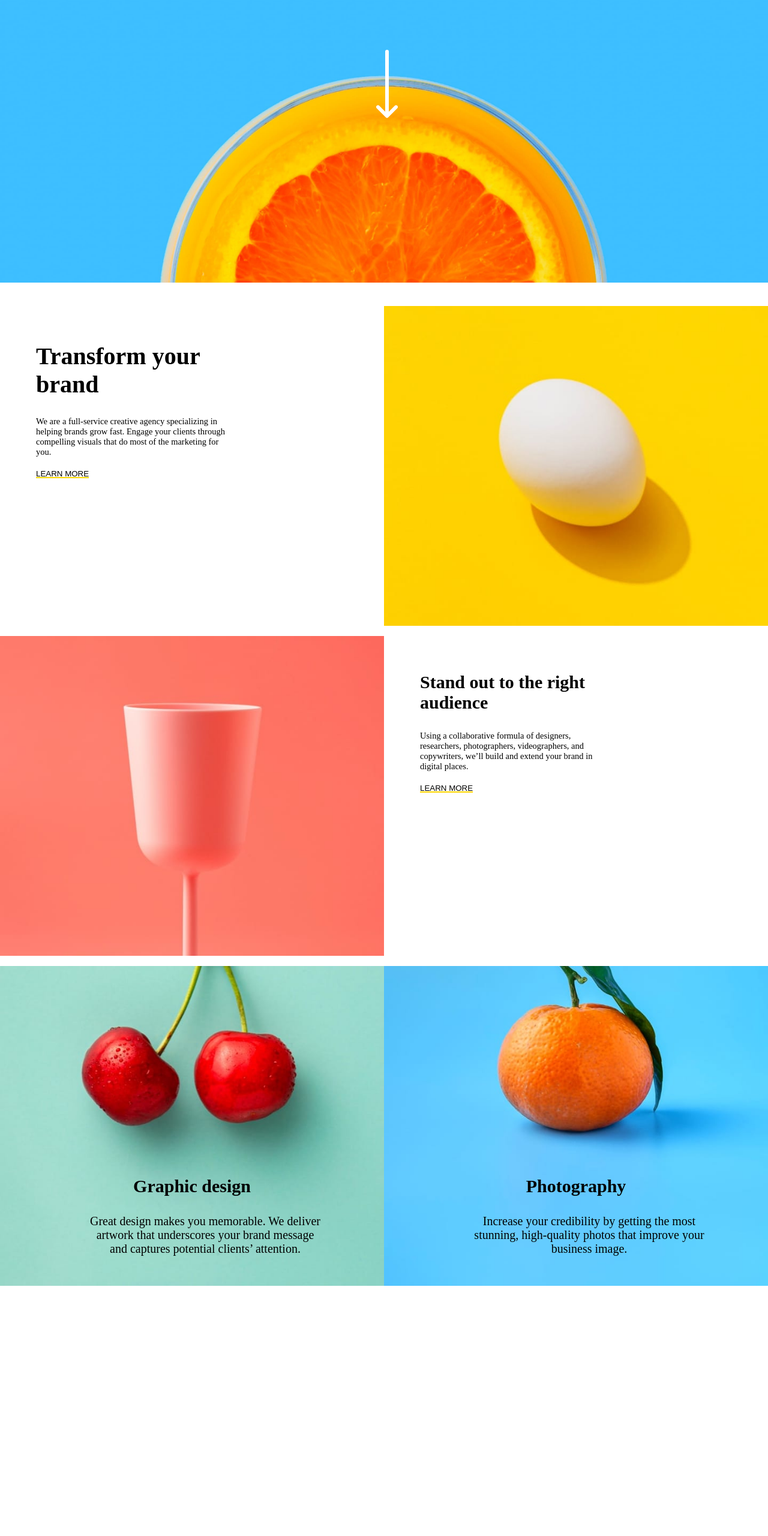
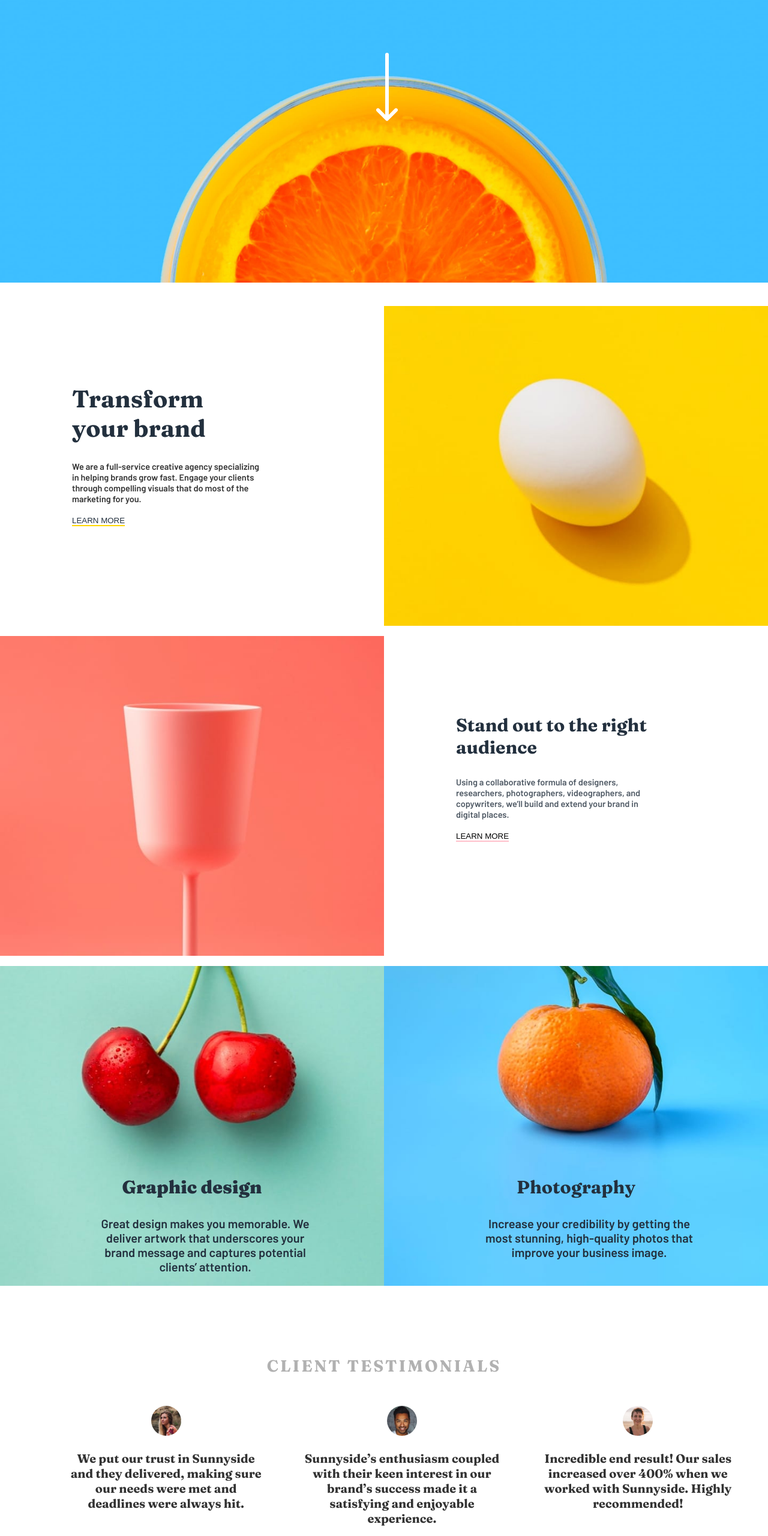
Before and after one commit to Jide-nna/Sunnyside-Landing-Agency, a plain HTML site: page index.html in a window 1280 px wide. Shown: the part 240-2800 px from the top of the page at 60% size. Before the commit the page ends 2400 px from the top, so only its background shows below. Drawn offline with Linux system fonts and the light colour scheme.

Commit message:
fourth commit

```diff
--- a/CSS/sunny.css
+++ b/CSS/sunny.css
@@ -1,3 +1,5 @@
+@import url('https://fonts.googleapis.com/css2?family=Barlow:wght@600&display=swap');
+@import url('https://fonts.googleapis.com/css2?family=Fraunces:opsz,wght@9..144,700;9..144,900&display=swap');
 * {
     margin: 0;
     padding: 0;
@@ -7,7 +9,7 @@
     --Soft-red: hsl(7, 99%, 70%);
     --Yellow: hsl(51, 100%, 49%);
     --Dark-desaturated-cyan: hsl(167, 40%, 24%);
-    --Dark-blue: hsl(198, 97%, 61%);
+    --Dark-blue: hsl(198, 62%, 26%);
     --Dark-moderate-cyan: hsl(168, 34%, 41%);
     --Very-dark-desaturated-blue: hsl(212, 27%, 19%);
     --Very-dark-grayish-blue: hsl(213, 9%, 39%);
@@ -17,6 +19,7 @@
 }
 body {
     font-size: 18px;
+    font-family: 'Fraunces', serif;
 }
 #header {
     background-image: url(../images/desktop/image-header.jpg);
@@ -29,11 +32,11 @@ body {
     display: flex;
     justify-content: space-evenly;
     width: 100%;
-    gap: 30%;
+    gap: 25%;
     margin-top: 25px;
 }
 #header .logo {
-    margin-left: -5%;
+    margin-left: -15%;
 }
 #header .logo img {
     height: 30px;
@@ -65,6 +68,7 @@ body {
     margin-top: 80px;
     color: var(--White);
     letter-spacing: 10px;
+    font-family: 'Fraunces', serif
 }
 #header .head img {
     margin-left: 49%;
@@ -76,23 +80,29 @@ body {
 }
 #grid .boxes {
     width: 50%;
-    margin-left: 60px;
-    text-align:start
+    margin-left: 120px;
+    text-align:start;
+    margin-top: 70px;
 }
 #grid .boxes h2 {
     font-size: 40px;
     margin-top: 60px;
+    color: var(--Very-dark-desaturated-blue);
+    font-family: 'Fraunces', serif
 }
 #grid .boxes p {
     margin-top: 30px;
     font-size: 14.5px;
+    opacity: 80%;
+    font-family: 'Barlow', sans-serif;
 }
 #grid .boxes button {
     margin-top: 20px;
     border: none;
     background: white;
-    text-decoration: underline 2px gold;
+    border-bottom: 2px solid gold;
     text-transform: uppercase;
+    color: var(--Very-dark-desaturated-blue);
 }
 #grid .egg {
     background: url(../images/desktop/image-transform.jpg);
@@ -108,22 +118,28 @@ body {
 }
 #grid .words {
     width: 50%;
-    margin-left: 60px;
-    text-align:start
+    margin-left: 120px;
+    text-align:start;
+    margin-top: 70px;
 }
 #grid .words h1 {
     font-size: 30px;
     margin-top: 60px;
+    color: var(--Very-dark-desaturated-blue);
+    font-family: 'Fraunces', serif
 }
 #grid .words p {
     margin-top: 30px;
     font-size: 14.5px;
+    opacity: 80%;
+    color: var(--Very-dark-desaturated-blue);
+    font-family: 'Barlow', sans-serif;
 }
 #grid .words button {
     margin-top: 20px;
     border: none;
     background: white;
-    text-decoration: underline 2px gold;
+    border-bottom: 2px solid pink;
     text-transform: uppercase;
 }
 #grid .grape {
@@ -136,12 +152,17 @@ body {
 #grid .grape h1 {
     font-size: 30px;
     margin-top: 350px;
+    color: var(--Very-dark-desaturated-blue);
+    font-family: 'Fraunces', serif;
+    font-weight: 900;
 }
 #grid .grape p {
     margin-top: 30px;
     font-size: 20px;
     width: 60%;
     margin-left: 150px;
+    color: var(--Very-dark-desaturated-blue);
+    font-family: 'Barlow', sans-serif;
 }
 #grid .photography {
     background: url(../images/desktop/image-photography.jpg);
@@ -153,10 +174,67 @@ body {
 #grid .photography h1 {
     font-size: 30px;
     margin-top: 350px;
+    color: var(--Very-dark-desaturated-blue);
+    font-family: 'Fraunces', serif
 }
 #grid .photography p {
     margin-top: 30px;
     font-size: 20px;
     width: 60%;
     margin-left: 150px;
+    color: var(--Very-dark-desaturated-blue);
+    font-family: 'Barlow', sans-serif;
+    font-weight: 700;
 }
+#testimonials {
+    margin-top: 100px;
+}
+#testimonials h2 {
+    text-align: center;
+    opacity: 30%;
+    letter-spacing: 3px;
+    text-transform: uppercase;
+}
+.test {
+    display: flex;
+    padding: 50px;
+}
+.test .box {
+    width: 30%;
+    margin-left: 60px;
+    text-align: center;
+}
+.test .box img {
+    border-radius: 100px;
+    width: 15%;
+    margin-top: 10ox;
+}
+.test .box p {
+    font-size: 20px;
+    margin-top: 20px;
+    opacity: 80%;
+}
+.test .box h4 {
+    margin-top: 10px;
+    opacity: 60%;
+}
+.test .box h3 {
+    margin-top: 40px;
+    opacity: 80%;
+}
+#images {
+    display: flex;
+}
+#images .image1 {
+    background: url(../images/desktop/image-gallery-milkbottles.jpg);
+    width: 40%;
+    background-repeat: no-repeat;
+    background-size: 50%;
+}
+#images .image2 {
+    background: url(../images/desktop/image-gallery-orange.jpg);
+    height: 400;
+    width: 305%;
+    background-repeat: no-repeat;
+    background-size: 50%;
+}
--- a/index.html
+++ b/index.html
@@ -51,6 +51,35 @@
         <p>Increase your credibility by getting the most stunning, high-quality photos that improve your business image.</p>
     </div>
 </section>
+<section id="testimonials">
+    <h2>Client testimonials</h2>
+    <div class="test">
+    <div class="box">
+        <img src="./images/image-emily.jpg" alt="">
+  <p>We put our trust in Sunnyside and they delivered, making sure our needs were met and deadlines were always hit.</p>
+      <h3>Emily R.</h3>
+      <h4>Marketing Director</h4>
+</div>
+<div class="box">
+    <img src="./images/image-thomas.jpg" alt="">
+    <p>Sunnyside’s enthusiasm coupled with their keen interest in our brand’s success made it a satisfying and enjoyable experience.</p>
+      <h3>Thomas S.</h3>
+  <h4>Chief Operating Officer</h4>
+</div>
+<div class="box">
+    <img src="./images/image-jennie.jpg" alt="">
+    <p>Incredible end result! Our sales increased over 400% when we worked with Sunnyside. Highly recommended!</p>
+  <h3>Jennie F.</h3>
+  <h4>Business Owner</h4>
+</div>
+</div>
+</section>
+<sectiion id="images">
+    <div class="image1"></div>
+    <div class="image2"></div>
+    <div class="image3"></div>
+    <div class="image4"></div>
+</sectiion>
     <script lang="javaScript"  type="text/javaScript" src="./JS/sunny.js"></script>
 </body>
 </html>
```
